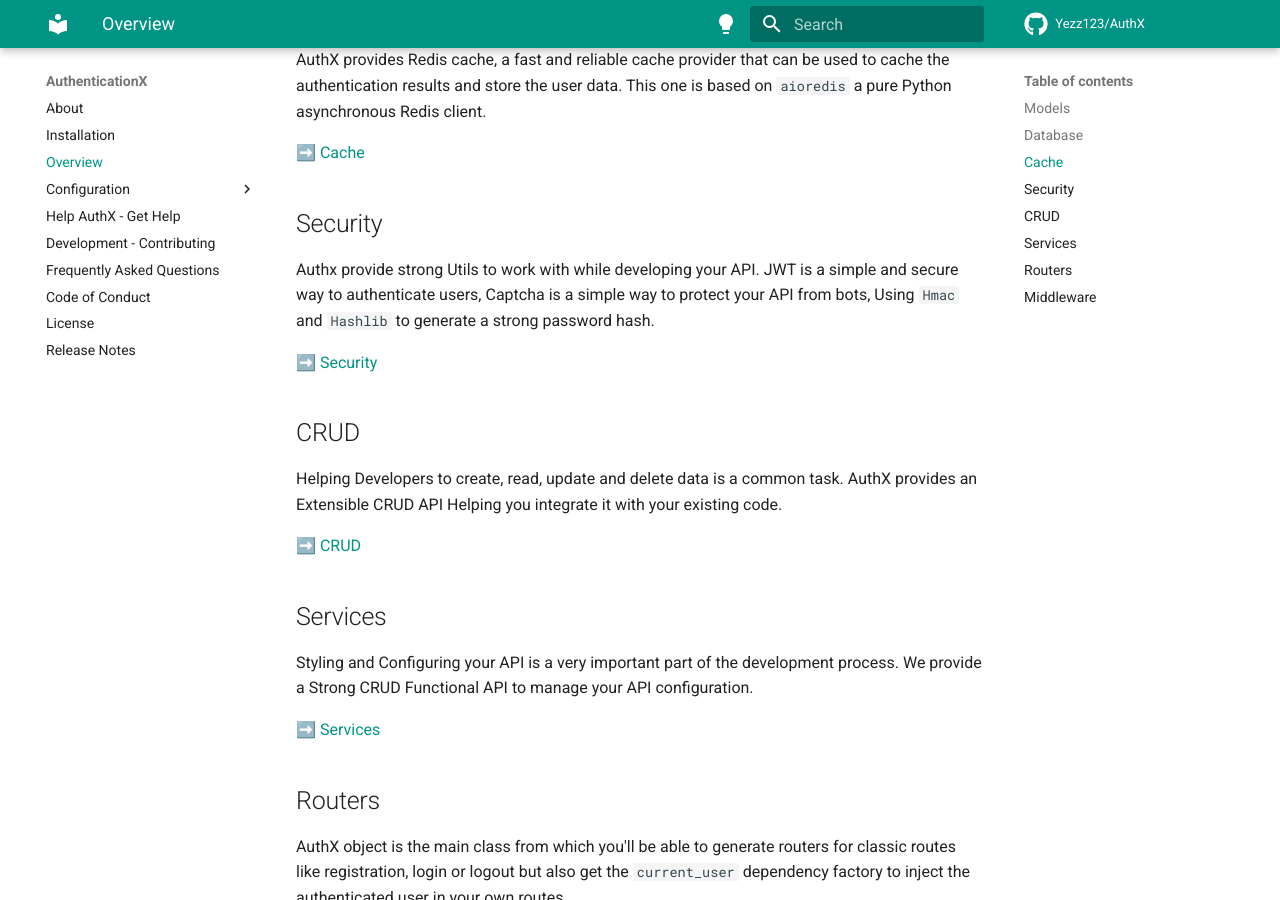
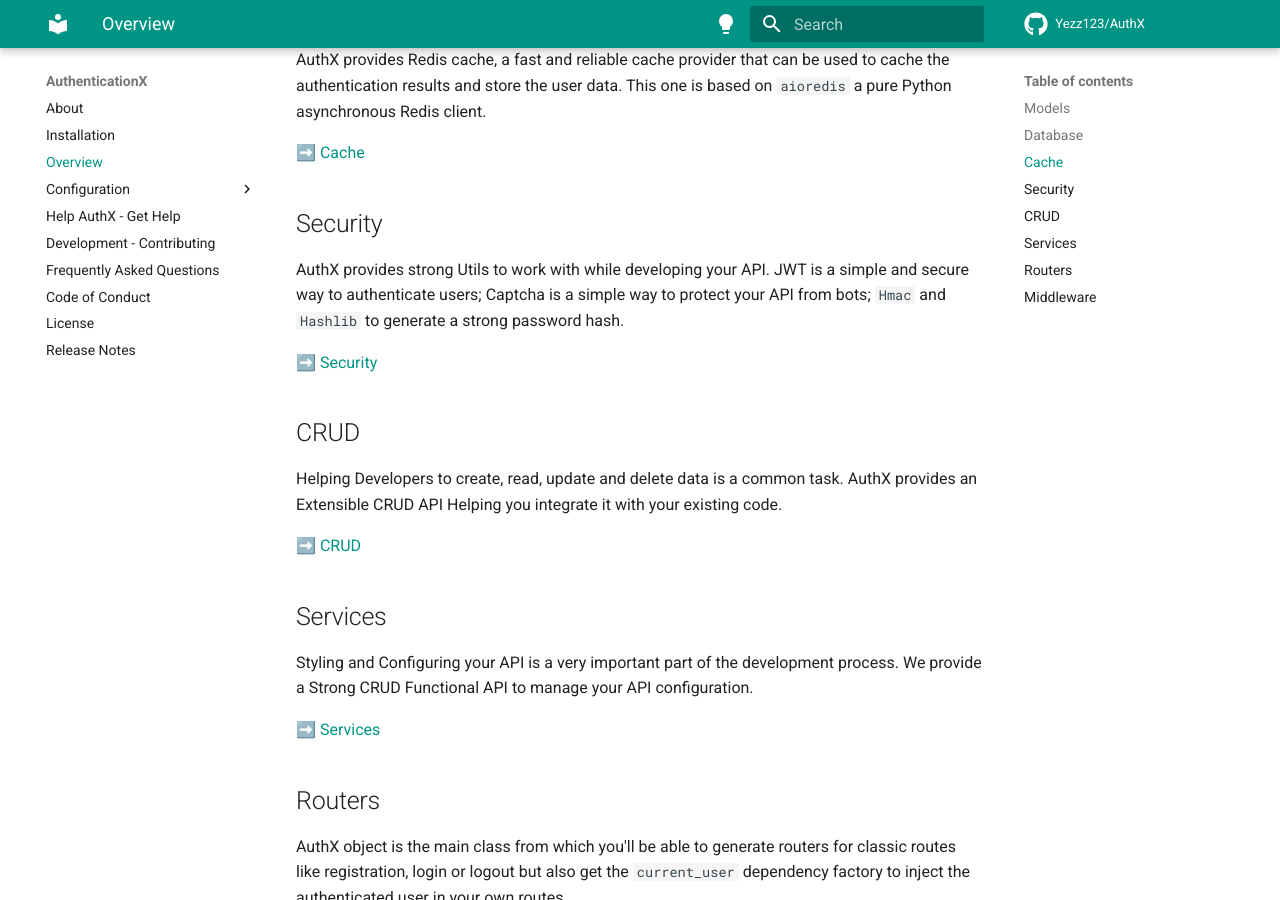
Before and after one commit to yezz123/authx, an MkDocs documentation site: the page built from docs/configuration/Get-Started.md, in a window 1280 px wide and 900 px high, scrolled down 618 px. Built offline with MkDocs 1.6.1 and Material for MkDocs 9.7.7, drawn with Linux system fonts in a browser that asks for light colours; comment, search, counter and statistics services are not loaded.

Commit message:
Update docs/configuration/Get-Started.md
Co-authored-by: Abderrahim SOUBAI-ELIDRISI <gx.coder@gmail.com>

```diff
--- a/docs/configuration/Get-Started.md
+++ b/docs/configuration/Get-Started.md
@@ -22,7 +22,7 @@
 
 ## Security
 
-Authx provide strong Utils to work with while developing your API. JWT is a simple and secure way to authenticate users, Captcha is a simple way to protect your API from bots, Using `Hmac` and `Hashlib` to generate a strong password hash.
+AuthX provides strong Utils to work with while developing your API. JWT is a simple and secure way to authenticate users; Captcha is a simple way to protect your API from bots;  `Hmac` and `Hashlib` to generate a strong password hash.
 
 ➡️ [Security](security/index.md)
 
```
